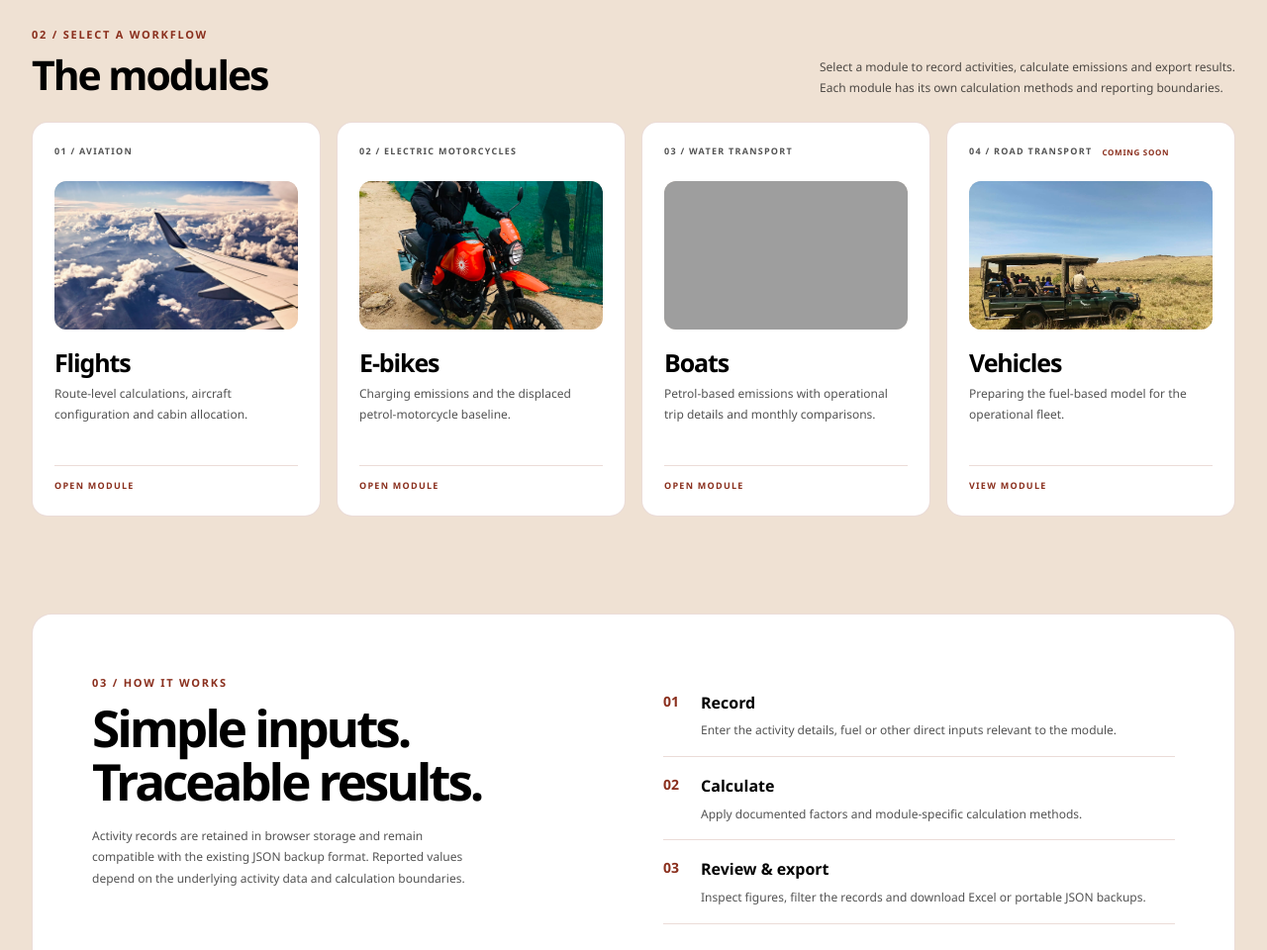
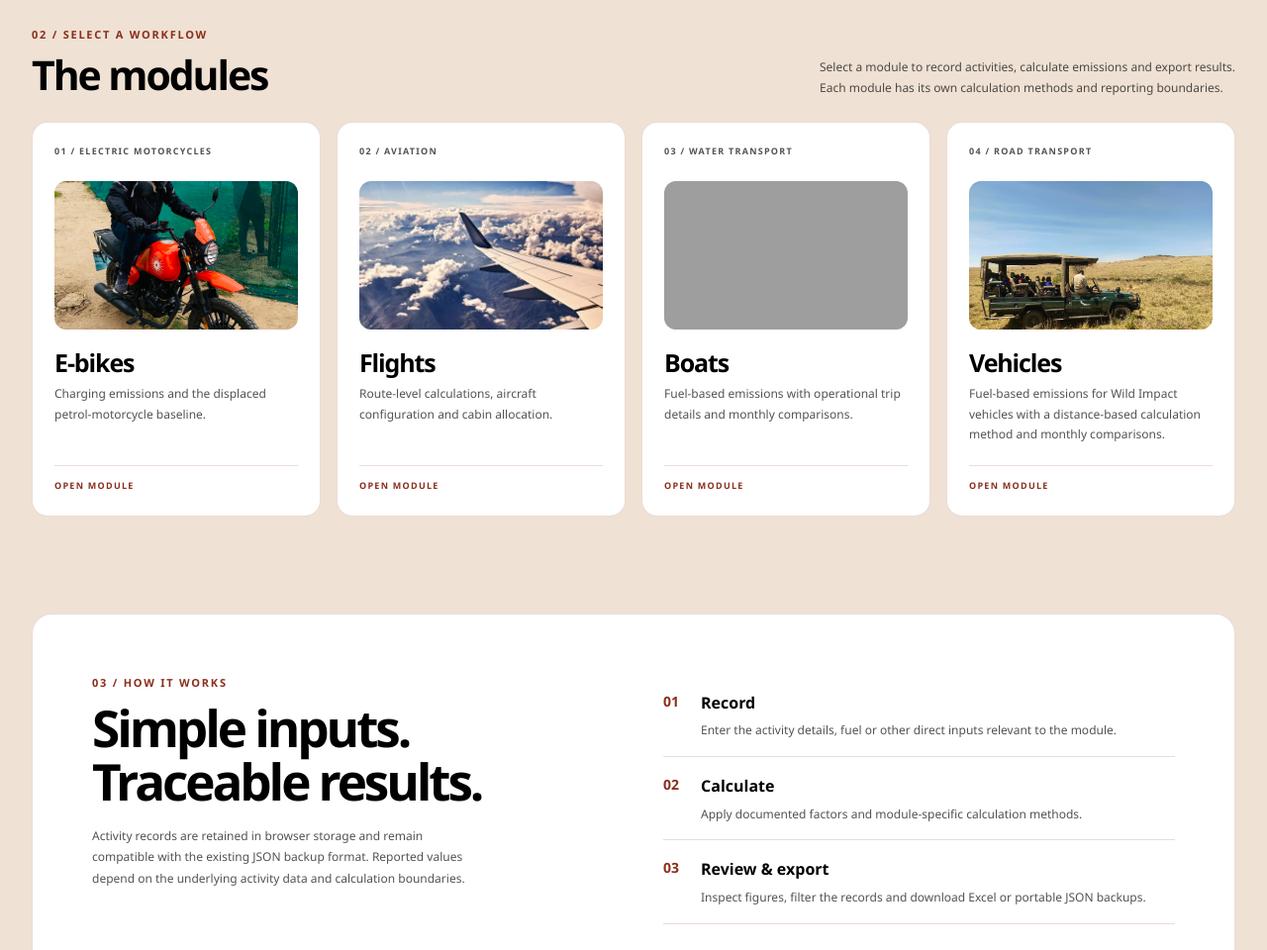
Before and after one commit to Phemelo-R/Wild-Impact-Carbon-Tracker, a plain HTML site: page index.html in a window 1280 px wide. Shown: the part 1840-2800 px from the top of the page at 99% size. Drawn offline with Linux system fonts and the light colour scheme; grey boxes are pictures that could not be loaded.

Commit message:
Update navigation and module descriptions in index.html

```diff
--- a/index.html
+++ b/index.html
@@ -36,21 +36,12 @@
      Menu
     </button>
     <nav aria-label="Primary navigation" class="main-nav" id="site-navigation">
-     <a aria-current="page" class="nav-link is-active" href="index.html">
-      Overview
-     </a>
-     <a aria-current="false" class="nav-link" href="pages/e-bikes.html">
-      E-bikes
-     </a>
-     <a aria-current="false" class="nav-link" href="pages/flights.html">
-      Flights
-     </a>
-     <a aria-current="false" class="nav-link" href="pages/boats.html">
-      Boats
-     </a>
-     <a aria-current="false" class="nav-link" href="pages/vehicles.html">
-      Vehicles
-     </a>
+     <a aria-current="page" class="nav-link is-active" href="index.html">Overview</a>
+     <a aria-current="false" class="nav-link" href="pages/e-bikes.html">E-bikes</a>
+     <a aria-current="false" class="nav-link" href="pages/flights.html">Flights</a>
+     <a aria-current="false" class="nav-link" href="pages/boats.html">Boats</a>
+     <a aria-current="false" class="nav-link" href="pages/vehicles.html">Vehicles</a>
+     <a aria-current="false" class="nav-link" href="pages/vehicle-guide.html">Vehicle Guide</a>
     </nav>
    </div>
   </header>
@@ -174,7 +165,7 @@
          <p><strong>Flights –</strong> Uses the ICAO-based model to calculate emissions from flights, including the impact of diffrent
             aircraft types, flight distances, and passenger loads.</p>
          <p><strong>Boats  –</strong> Uses measured or recorded petrol volumes and UK DESNZ 2026 fuel factors.</p>
-         <p><strong>Vehicles –</strong> Currently under development.</p>
+         <p><strong>Vehicles –</strong> Uses manufacturer-provided fuel efficiency data and UK DESNZ 2026 fuel factors over a certain distance.</p>
         </p>
        </article>
        <article>
@@ -287,10 +278,29 @@
       </p>
      </div>
      <div class="module-cards">
+      <a class="module-card" href="pages/e-bikes.html">
+       <div class="module-card-header">
+        <span>
+         01 / ELECTRIC MOTORCYCLES
+        </span>
+       </div>
+       <div class="module-card-art">
+        <img alt="" src="assets/module-ebikes.jpg"/>
+       </div>
+       <h3>
+        E-bikes
+       </h3>
+       <p>
+        Charging emissions and the displaced petrol-motorcycle baseline.
+       </p>
+       <div class="module-card-bottom">
+        OPEN MODULE
+       </div>
+      </a>
       <a class="module-card" href="pages/flights.html">
        <div class="module-card-header">
         <span>
-         01 / AVIATION
+         02 / AVIATION
         </span>
        </div>
        <div class="module-card-art">
@@ -301,25 +311,6 @@
        </h3>
        <p>
         Route-level calculations, aircraft configuration and cabin allocation.
-       </p>
-       <div class="module-card-bottom">
-        OPEN MODULE
-       </div>
-      </a>
-      <a class="module-card" href="pages/e-bikes.html">
-       <div class="module-card-header">
-        <span>
-         02 / ELECTRIC MOTORCYCLES
-        </span>
-       </div>
-       <div class="module-card-art">
-        <img alt="" src="assets/module-ebikes.jpg"/>
-       </div>
-       <h3>
-        E-bikes
-       </h3>
-       <p>
-        Charging emissions and the displaced petrol-motorcycle baseline.
        </p>
        <div class="module-card-bottom">
         OPEN MODULE
@@ -338,7 +329,7 @@
         Boats
        </h3>
        <p>
-        Petrol-based emissions with operational trip details and monthly comparisons.
+        Fuel-based emissions with operational trip details and monthly comparisons.
        </p>
        <div class="module-card-bottom">
         OPEN MODULE
@@ -349,9 +340,6 @@
         <span>
          04 / ROAD TRANSPORT
         </span>
-        <span class="coming-soon-tag">
-         COMING SOON
-        </span>
        </div>
        <div class="module-card-art">
         <img alt="" src="assets/module-vehicles.jpg"/>
@@ -360,10 +348,10 @@
         Vehicles
        </h3>
        <p>
-        Preparing the fuel-based model for the operational fleet.
+        Fuel-based emissions for Wild Impact vehicles with a distance-based calculation method and monthly comparisons.
        </p>
        <div class="module-card-bottom">
-        VIEW MODULE
+        OPEN MODULE
        </div>
       </a>
      </div>
```
